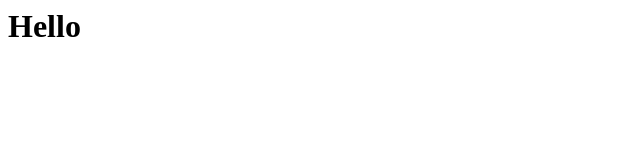
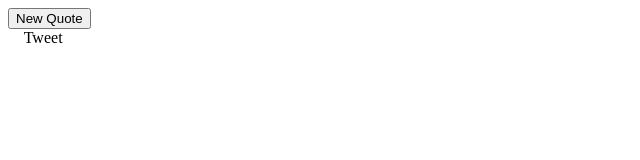
Before and after one commit to cassianojs/Random-Quote-Machine, a plain HTML site: page index.html in a window 1280 px wide. Shown: the whole page, without its empty margins (0-640 px from the left). Drawn offline with Linux system fonts and the light colour scheme.

Commit message:
Update index.html

```diff
--- a/index.html
+++ b/index.html
@@ -1 +1,18 @@
-<h1>Hello</h1>
+
+<div id="root">
+   <div id="quote-box">
+    <div class="textContainer">
+      <div id="text">
+      </div>
+      <div id="author">
+      </div>
+
+      <div>
+      <button id="new-quote">New Quote</button>
+    </div>
+    <a target="_blank" id="tweet-quote">
+      <svg fill="#fff" xmlns="http://www.w3.org/2000/svg" width="12" height="12" viewBox="0 0 24 24"><path d="M24 4.557c-.883.392-1.832.656-2.828.775 1.017-.609 1.798-1.574 2.165-2.724-.951.564-2.005.974-3.127 1.195-.897-.957-2.178-1.555-3.594-1.555-3.179 0-5.515 2.966-4.797 6.045-4.091-.205-7.719-2.165-10.148-5.144-1.29 2.213-.669 5.108 1.523 6.574-.806-.026-1.566-.247-2.229-.616-.054 2.281 1.581 4.415 3.949 4.89-.693.188-1.452.232-2.224.084.626 1.956 2.444 3.379 4.6 3.419-2.07 1.623-4.678 2.348-7.29 2.04 2.179 1.397 4.768 2.212 7.548 2.212 9.142 0 14.307-7.721 13.995-14.646.962-.695 1.797-1.562 2.457-2.549z"/></svg>
+    Tweet</a>
+  </div>
+  </div>
+</div>
```
